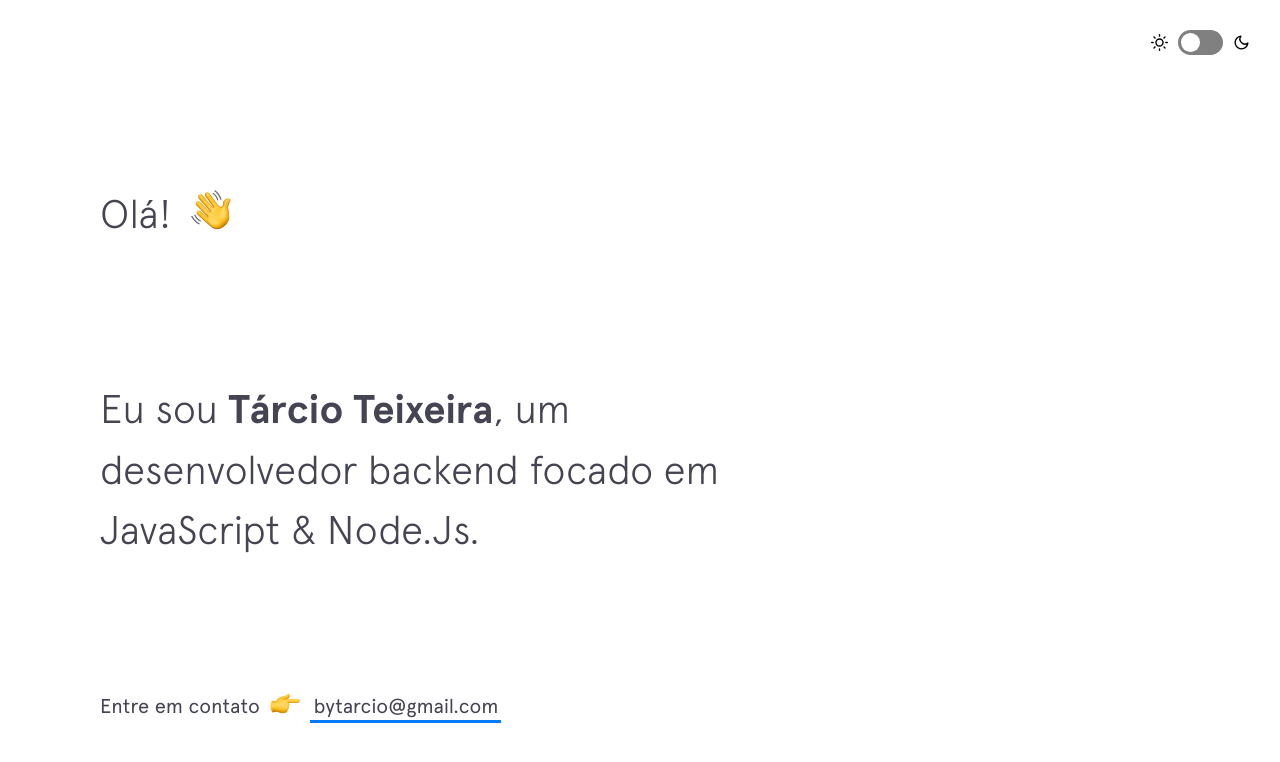
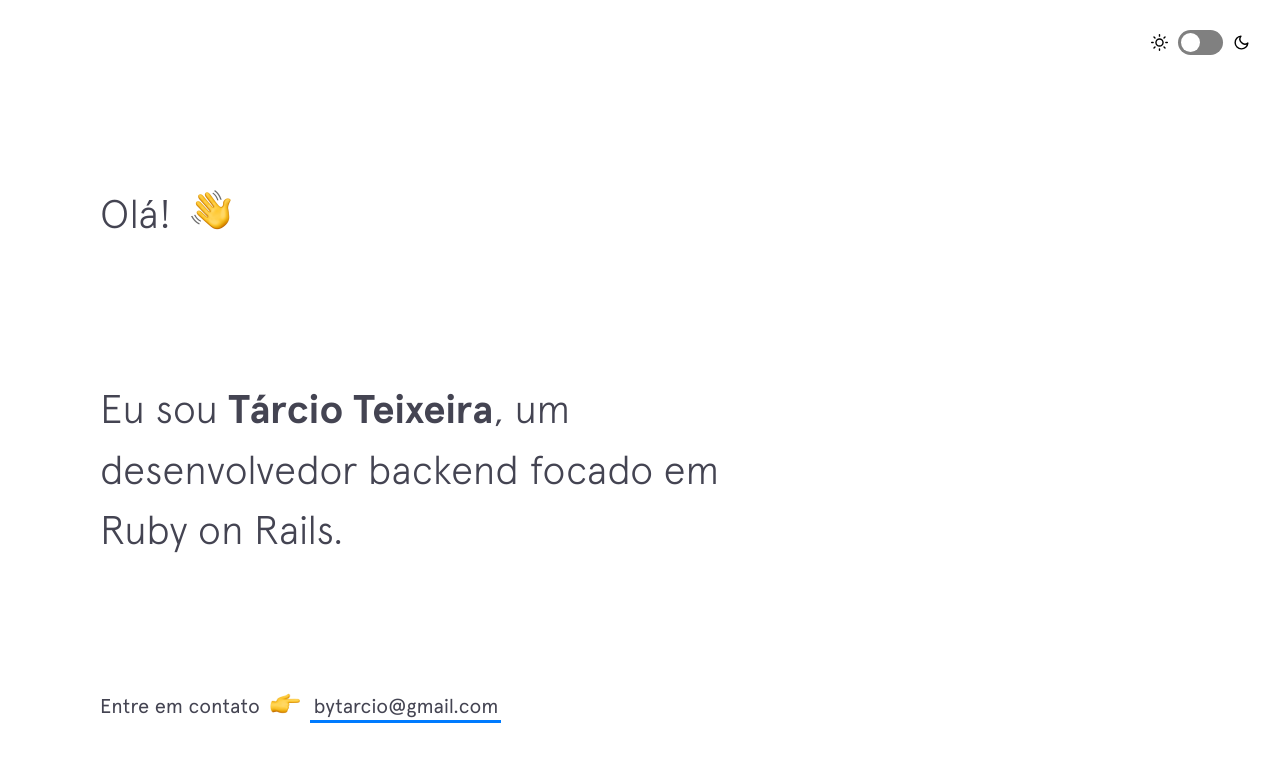
Before and after one commit to teixrepo/my-portfolio, a Jekyll site: the page built from index.html, in a window 1280 px wide and 900 px high. Shown: the top 762 px of the window. Built offline with Jekyll 4.4.1, drawn with Linux system fonts in a browser that asks for light colours; nearby versions of some CDN libraries.

Commit message:
Update intro.html

```diff
--- a/_includes/intro.html
+++ b/_includes/intro.html
@@ -4,7 +4,7 @@
   </h1>
 
   <h2 class="intro__tagline">Eu sou
-    <span class="name"> Tárcio Teixeira</span>, um desenvolvedor backend focado em JavaScript &amp; Node.Js.
+    <span class="name"> Tárcio Teixeira</span>, um desenvolvedor backend focado em Ruby on Rails.
   </h2>
 
   <h3 class="intro__contact">
```
